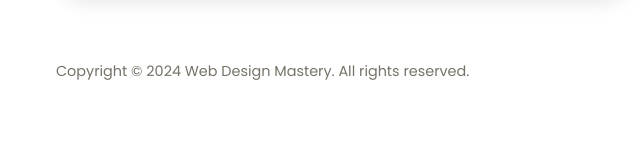
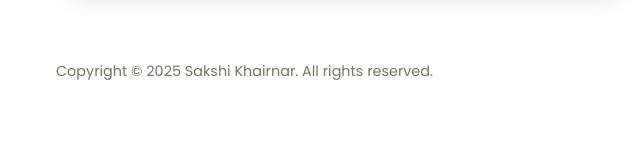
Before and after one commit to sakshikhairnar1794/CODSOFT, a plain HTML site: page LandingPage/index.html in a window 1280 px wide. Shown: the part 631-774 px from the top of the page, 0-640 px from the left. Drawn offline with nearby package versions, Linux system fonts and the light colour scheme.

Commit message:
Updated landing page

```diff
--- a/LandingPage/index.html
+++ b/LandingPage/index.html
@@ -79,7 +79,7 @@
           <button type="submit">Search</button>
         </form>
         <div class="bar">
-          Copyright © 2024 Web Design Mastery. All rights reserved.
+          Copyright © 2025 Sakshi Khairnar. All rights reserved.
         </div>
       </div>
     </header>
```
